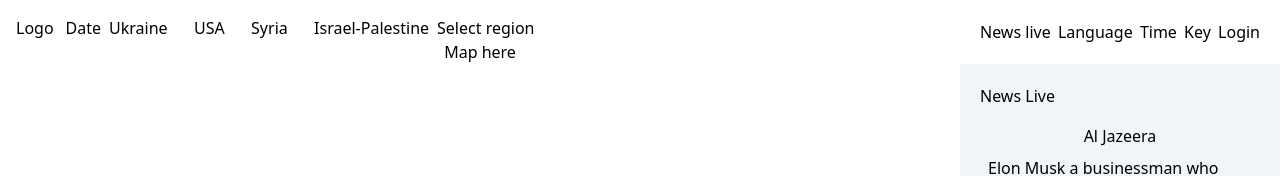
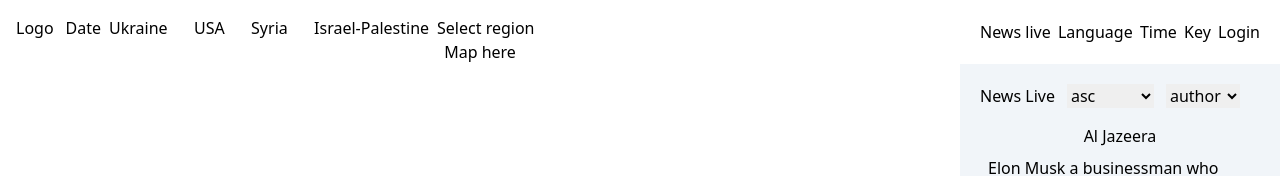
Before and after one commit to ashutoshbhandari5/Map-Project, a Next.js app: page / in a window 1280 px wide. Shown: the top 176 px of the page. Built offline with nearby package versions, Linux system fonts and the light colour scheme.

Commit message:
addded filter

```diff
--- a/components/MapContainer.js
+++ b/components/MapContainer.js
@@ -2,14 +2,18 @@ import React from "react";
 import SideBar from "../components/SideBar";
 import Map from "./Map";
 
-const MapContainer = ({ news, loadData }) => {
+const MapContainer = ({ news, loadData, handleSortFilter }) => {
   return (
     <div className="flex w-full justify-between h-full">
       <div className="grow text-center">
         <Map />
       </div>
       <div className="basis-1/4 h-full">
-        <SideBar loadData={loadData} news={news} />
+        <SideBar
+          handleSortFilter={handleSortFilter}
+          loadData={loadData}
+          news={news}
+        />
       </div>
     </div>
   );
--- /dev/null
+++ b/components/Select.js
@@ -0,0 +1,12 @@
+import React from "react";
+
+const Select = ({ handleSortFilter, key, name }) => {
+  return (
+    <select
+      onChange={(e) => handleSortFilter({ key: e.target.value })}
+      className="ml-3"
+    ></select>
+  );
+};
+
+export default Select;
--- a/components/SideBar.js
+++ b/components/SideBar.js
@@ -1,6 +1,7 @@
 import Item from "./Item";
+import filter from "../utils/filter.json";
 
-const SideBar = ({ news, loadData }) => {
+const SideBar = ({ news, loadData, handleSortFilter }) => {
   return (
     <div className="h-sreen">
       <ul className="p-5 flex w-full justify-between">
@@ -11,7 +12,24 @@ const SideBar = ({ news, loadData }) => {
         <li>Login</li>
       </ul>
       <div className="p-5 bg-slate-100 relative h-screen">
-        <h1>News Live</h1>
+        <div className="flex">
+          <h1>News Live</h1>
+          {filter.fields.map((el, i) => (
+            <select
+              key={i}
+              onChange={(e) =>
+                handleSortFilter({ [el.filterType]: e.target.value })
+              }
+              className="ml-3"
+            >
+              {el.options.map((option, i) => (
+                <option disabled={option.disabled} value={option.type} key={i}>
+                  {option.type}
+                </option>
+              ))}
+            </select>
+          ))}
+        </div>
         <div className="h-full w-full overflow-y-auto">
           {news?.map((el, i) => {
             return <Item key={i} author={el.author} title={el.title} />;
--- a/pages/index.js
+++ b/pages/index.js
@@ -4,18 +4,30 @@ import newsJson from "../utils/news.json";
 
 export default function Home() {
   const [currentPage, setCurrentPage] = useState(1);
-  const sortBy = "author";
+  const [filter, setFilter] = useState({ sortBy: "author", order: "asc" });
   const news = newsJson
-    .sort((a, b) => a[sortBy].localeCompare(b[sortBy]))
+    .sort((a, b) => {
+      return filter.order === "asc"
+        ? a[filter.sortBy].localeCompare(b[filter.sortBy])
+        : b[filter.sortBy].localeCompare(a[filter.sortBy]);
+    })
     .slice(0, currentPage * 5);
 
   const loadData = () => {
     setCurrentPage(currentPage + 1);
   };
 
+  const handleSortFilter = (obj) => {
+    setFilter({ ...filter, ...obj });
+  };
+
   return (
     <div>
-      <MapContainer news={news} loadData={loadData} />
+      <MapContainer
+        news={news}
+        handleSortFilter={handleSortFilter}
+        loadData={loadData}
+      />
     </div>
   );
 }
--- /dev/null
+++ b/utils/filter.json
@@ -0,0 +1,36 @@
+{
+  "fields": [
+    {
+      "id": "orderBy",
+      "filterType": "order",
+      "options": [
+        {
+          "type": "Order By",
+          "disabled": true
+        },
+        {
+          "type": "asc"
+        },
+        {
+          "type": "desc"
+        }
+      ]
+    },
+    {
+      "id": "sortBy",
+      "filterType": "sortBy",
+      "options": [
+        {
+          "type": "Sort By",
+          "disabled": true
+        },
+        {
+          "type": "author"
+        },
+        {
+          "type": "title"
+        }
+      ]
+    }
+  ]
+}
```
